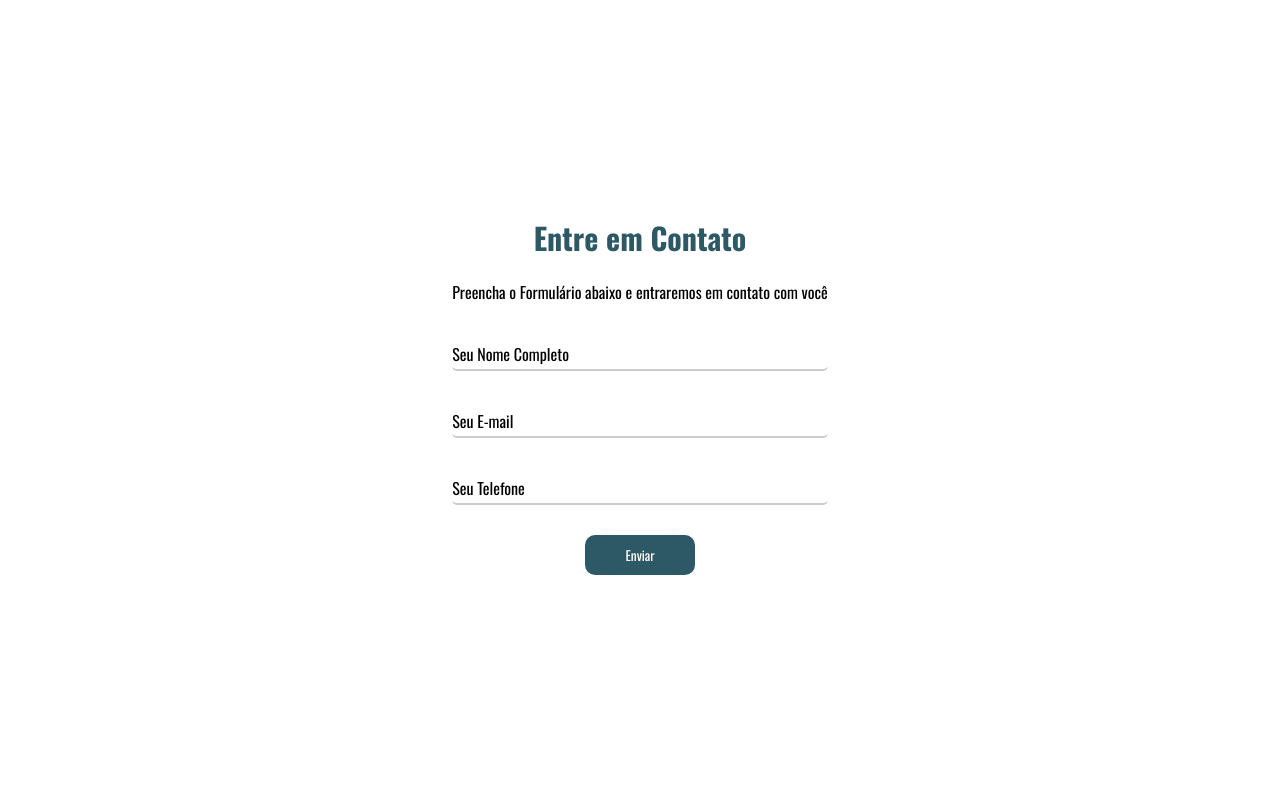
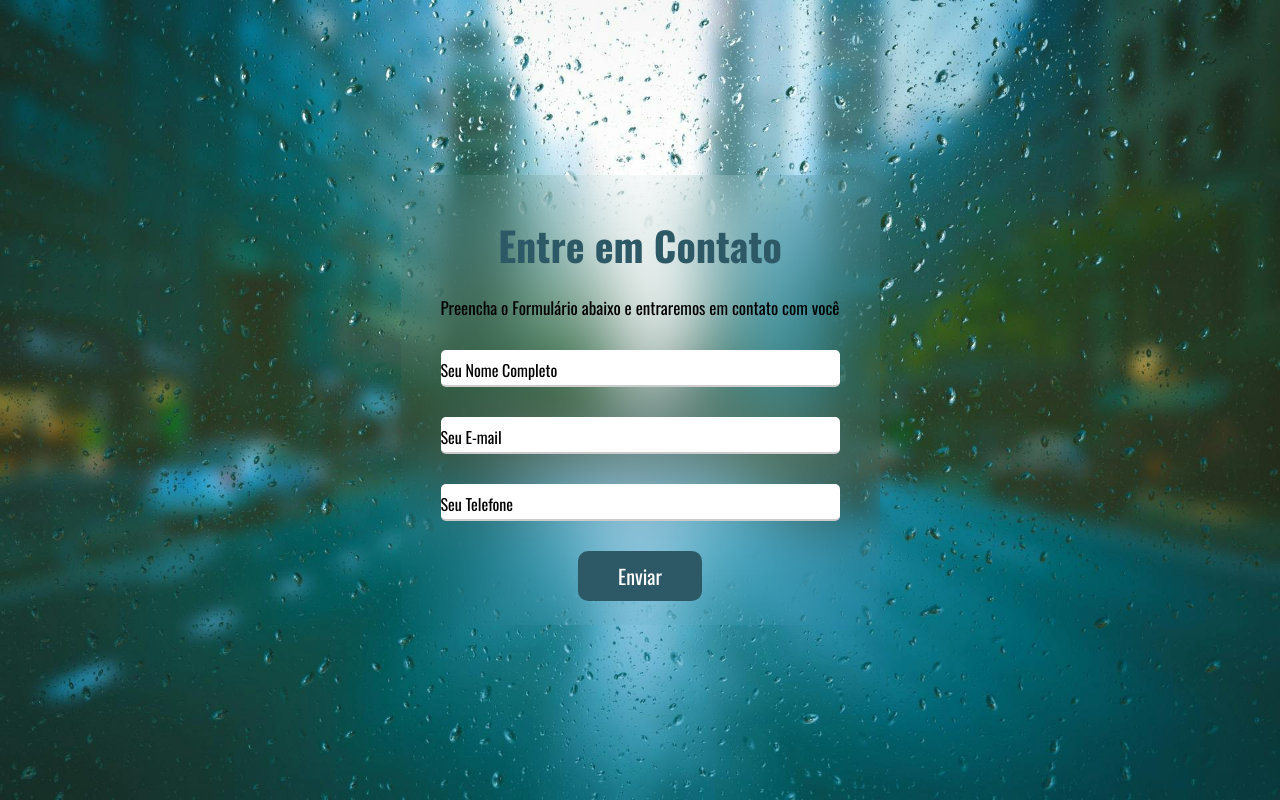
Before and after one commit to mariacarolinesousa/formulario, a website: page frontend/index.html in a window 1280 px wide. Drawn offline with nearby package versions, Linux system fonts and the light colour scheme.

Commit message:
melhorias no css

```diff
--- a/frontend/style.css
+++ b/frontend/style.css
@@ -9,7 +9,7 @@
 body{
     width: 100%;
     height: 100vh;
-    background-image: url(img/pexels-pixabay-531880.jpg);
+    background-image: url(/img/pexels-pixabay-531880.jpg);
     background-position: center;
     background-repeat: no-repeat;
     background-size: cover;
@@ -32,10 +32,11 @@ form{
 }
 form h1{
     text-align: center;
-    font-size: 30px;
+    font-size: 40px;
     color: #2d5966;
 }
 form p{
+    font-size: 17px;
     text-align:center;
     margin: 20px 0px;
 }
@@ -62,7 +63,6 @@ border-radius: 5px;
 form .input-single .input:focus ~ label,
 form .input-single .input:valid ~ label{
     transform: translateY(-24px);
-    font-size: 12px;
     color:#2d5966;
 }
 .btn{
@@ -70,6 +70,7 @@ form .input-single .input:valid ~ label{
     text-align: center;
 }
 form input[type=submit]{
+    font-size: 20px;
     padding: 10px 40px;
     border: 0;
     border-radius: 10px;
```
